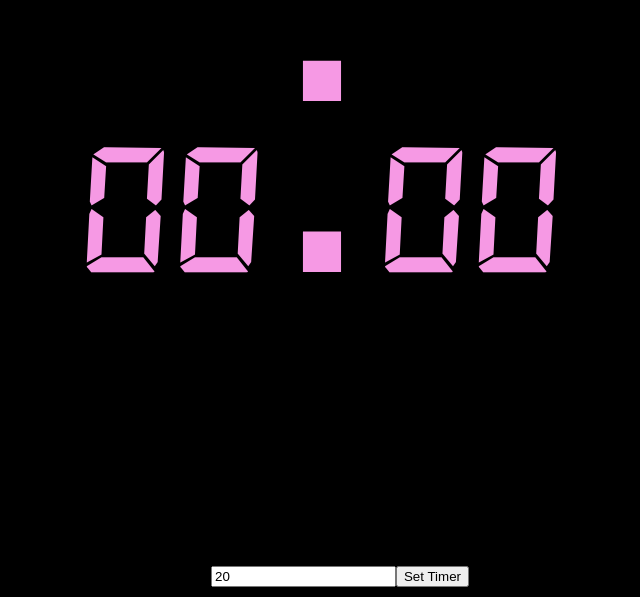
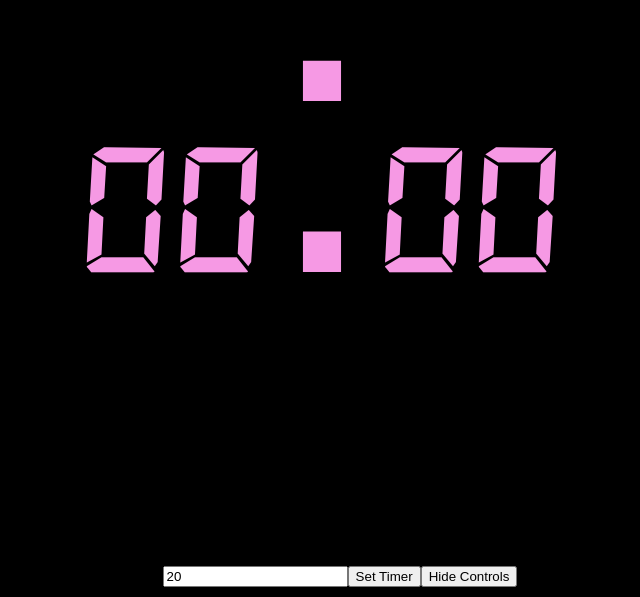
Before and after one commit to carreb/comestible-digestible-shared-timer, a Vue app: page / in a window 1280 px wide. Shown: the part 203-800 px from the top of the page, without its empty margins (318-958 px from the left). Built offline with nearby package versions, Linux system fonts and the light colour scheme; no server answers.

Commit message:
add hide controls

```diff
--- a/src/App.vue
+++ b/src/App.vue
@@ -2,9 +2,10 @@
   <h1 v-if="timer != -1 && timer != -2" ref="timer" v-html="formattedTimer(timer)"></h1>
   <h1 v-if="timer == -2" ref="timer">00<span class="colon">:</span>00</h1>
 
-  <div class="bound-to-bottom">
+  <div class="bound-to-bottom" v-if="controlsEnabled">
     <input type="number" v-model="newtimer" @keypress="event => event.key === 'Enter' && setTimer()" />
     <button @click="setTimer()">Set Timer</button>
+    <button @click="hideControls()">Hide Controls</button>
   </div>
 </template>
 
@@ -30,13 +31,17 @@ export default {
       timer: 0,
       newtimer: 20,
       socket: null,
-      flashes: 0
+      flashes: 0,
+      controlsEnabled: true
     }
   },
   methods: {
     setTimer() {
       this.newtimer = parseInt(this.newtimer);
       this.socket.emit('newTimer', this.newtimer);
+    },
+    hideControls() {
+      this.controlsEnabled = false;
     }
   },
   computed: {
```
